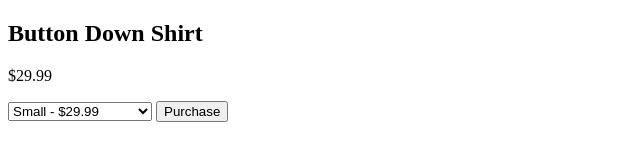
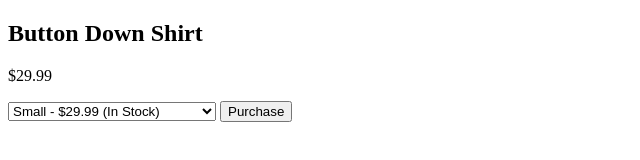
Before and after one commit to DanielFinley555/main.js, a plain HTML site: page index.html in a window 1280 px wide. Shown: the whole page, without its empty margins (0-640 px from the left). Drawn offline with Linux system fonts and the light colour scheme.

Commit message:
Handle stock availability and disable purchase button when out of stock

```diff
--- a/index.html
+++ b/index.html
@@ -7,10 +7,10 @@
                 <h2 id="product-name">Button Down Shirt</h2>
                 <p id="product-price">$29.99</p>
                 <select id="size-selector">
-                    <option value="29.99" id="in-stock">Small - $29.99</option>
-                    <option value="34.99" id="out-of-stock">Medium - $34.99</option>
-                    <option value="39.99" id="out-of-stock">Large - $39.99</option>
-                    <option value="44.99" id="in-stock">Extra Large - $44.99</option>
+                    <option value="29.99" id="in-stock">Small - $29.99 (In Stock)</option>
+                    <option value="34.99" id="out-of-stock">Medium - $34.99 (Out of Stock)</option>
+                    <option value="39.99" id="out-of-stock">Large - $39.99 (Out of Stock)</option>
+                    <option value="44.99" id="in-stock">Extra Large - $44.99 (In Stock)</option>
                 </select>
                 <button id="buy-the-shirt"> Purchase</button>
                 <script src="main.js"></script>
--- a/main.js
+++ b/main.js
@@ -23,12 +23,14 @@ sizeSelector.addEventListener("change", (event) => {
 
 //Task 3: Handle Stock Availability
 
-//create variables for either In Stock or Out of Stock
+//create variables for either In Stock or Out of Stock, and for button
 const inStock = document.getElementById("in-stock")
 const outOfStock = document.getElementById("out-of-stock")
 
-//disable purchase button if size is Out of Stock
-//outOfStock.addEventListener("change", ( => {}))
+//disable purchase button if size is In Stock
+outOfStock.addEventListener("change", () => {
+    button.disabled = true;
+})
 
 
 //Task 4: Create a Checkout Event
@@ -44,5 +46,3 @@ purchase.addEventListener("click", () => {
             alert("Size Out of Stock.")
     }
 })
-
-//I couldn't figure out how to fix the if statement above ^
```
